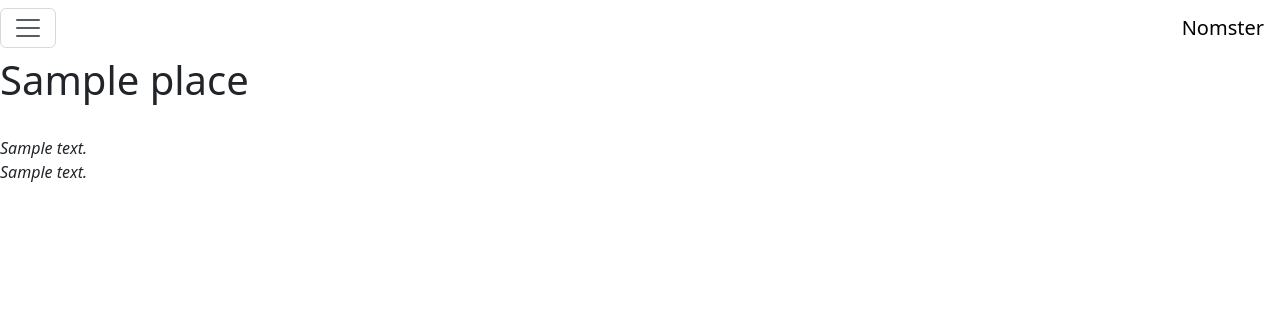
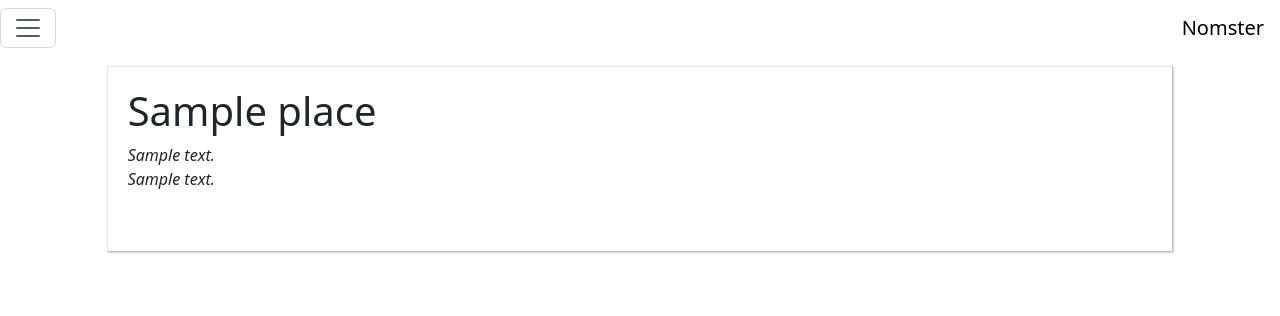
Before and after one commit to jeffreytoconnell/nomster, a Rails app: page / in a window 1280 px wide. Shown: the top 316 px of the page. Run offline with Rails 7, Linux system fonts and the light colour scheme; tables that the repository leaves empty hold one stand-in row (values such as "Sample post"); style sheets or scripts are compiled from the project's sources; some libraries are stand-ins or nearby versions.

Commit message:
Putting places in a box

```diff
--- a/app/assets/stylesheets/master.scss
+++ b/app/assets/stylesheets/master.scss
@@ -1 +1,18 @@
 @import "bootstrap";
+
+.booyah-box {
+    -moz-box-shadow: 1px 1px 2px 0 #d0d0d0;
+    -webkit-box-shadow: 1px 1px 2px 0 #d0d0d0;
+    box-shadow: 1px 1px 2px 0 #d0d0d0;
+    background: #fff;
+    border: 1px solid #ccc;
+    border-color: #e4e4e4 #bebebd #bebebd #e4e4e4;
+    margin-top: 10px;
+    margin-bottom: 15px;
+    padding: 20px;
+  }
+
+  h1, h2, h3, h4, h5, h6 {
+      margin:0;
+      padding:0;
+  }
--- a/app/views/places/index.html.erb
+++ b/app/views/places/index.html.erb
@@ -1,7 +1,8 @@
 <% @places.each do |place| %>
-<div>
-    <h1><%= place.name %></h1><br />
-    <i><%= place.address %></i<br />
+<div class="booyah-box col-10 offset-1">
+    <h1><%= place.name %></h1>
+    <i><%= place.address %></i<br /><br />
     <p><%= place.description %></p><br />
 </div>
+
 <% end %>
```
